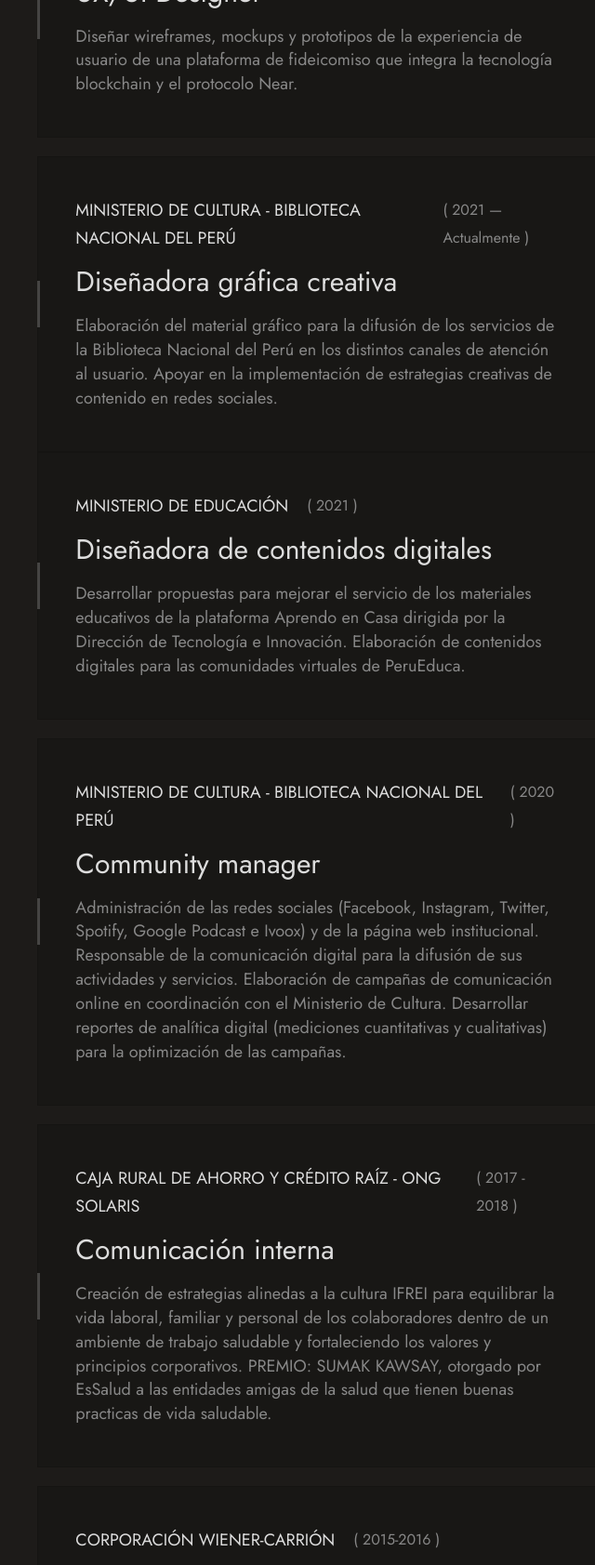
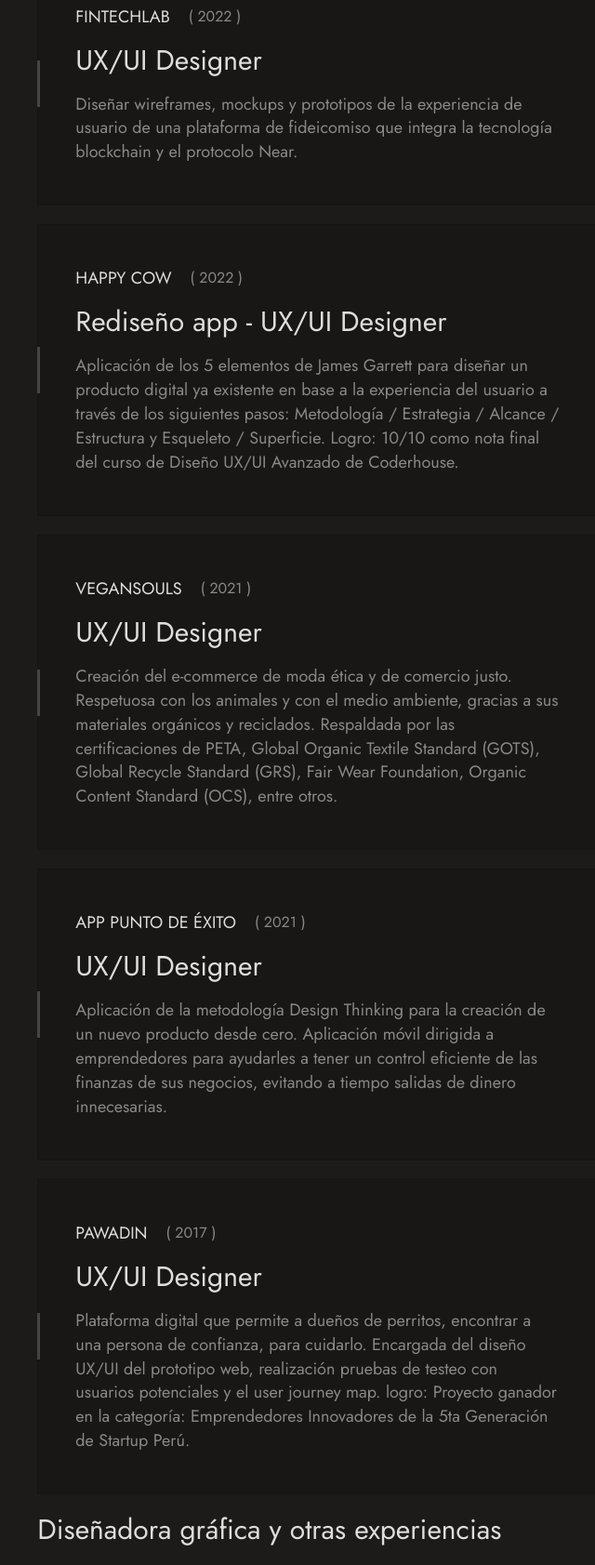
Before and after one commit to driverasanti/driverasanti.github.io, a plain HTML site: page index.html in a window 1280 px wide. Shown: the part 2365-4048 px from the top of the page at 93% size, without its empty margins (17-657 px from the left). Drawn offline with Linux system fonts and the light colour scheme.

Commit message:
title on work experience

```diff
--- a/index.html
+++ b/index.html
@@ -165,26 +165,73 @@
 												<div class="resumo_fn_boxed_list">
 													<ul>
 														<li>
+															<h3 class="title">UX/UI Designer</h3>
+														</li>
+														<li>
 															<div class="item">
 																<div class="item_top">
 																	<h5>FINTECHLAB</h5>
-																	<span>( 2022 — Actualmente )</span>
+																	<span>( 2022 )</span>
 																</div>
 																<h3>UX/UI Designer</h3>
 																<p>Diseñar wireframes, mockups y prototipos de la experiencia de usuario de una plataforma de fideicomiso que integra la tecnología blockchain y el protocolo Near.</p>
 															</div>
 														</li>
-														<div class="item">
-															<div class="item_top">
-																<h5>Ministerio de Cultura - Biblioteca Nacional del Perú</h5>
-																<span>( 2021 — Actualmente )</span>
-															</div>
-															<h3>Diseñadora gráfica creativa</h3>
-															<p>
-																Elaboración del material gráfico para la difusión de los servicios de la Biblioteca Nacional del Perú en los distintos canales de atención al usuario. Apoyar en la implementación de estrategias creativas de contenido
-																en redes sociales.
-															</p>
-														</div>
+														<li>
+															<div class="item">
+																<div class="item_top">
+																	<h5>Happy Cow</h5>
+																	<span>( 2022 )</span>
+																</div>
+																<h3>Rediseño app - UX/UI Designer</h3>
+																<p>
+																	Aplicación de los 5 elementos de James Garrett para diseñar un producto digital ya existente en base a la experiencia del usuario a través de los siguientes pasos: Metodología / Estrategia / Alcance / Estructura
+																	y Esqueleto / Superficie. Logro: 10/10 como nota final del curso de Diseño UX/UI Avanzado de Coderhouse.
+																</p>
+															</div>
+														</li>
+														<li>
+															<div class="item">
+																<div class="item_top">
+																	<h5>Vegansouls</h5>
+																	<span>( 2021 )</span>
+																</div>
+																<h3>UX/UI Designer</h3>
+																<p>
+																	Creación del e-commerce de moda ética y de comercio justo. Respetuosa con los animales y con el medio ambiente, gracias a sus materiales orgánicos y reciclados. Respaldada por las certificaciones de PETA, Global
+																	Organic Textile Standard (GOTS), Global Recycle Standard (GRS), Fair Wear Foundation, Organic Content Standard (OCS), entre otros.
+																</p>
+															</div>
+														</li>
+														<li>
+															<div class="item">
+																<div class="item_top">
+																	<h5>App Punto de éxito</h5>
+																	<span>( 2021 )</span>
+																</div>
+																<h3>UX/UI Designer</h3>
+																<p>
+																	Aplicación de la metodología Design Thinking para la creación de un nuevo producto desde cero. Aplicación móvil dirigida a emprendedores para ayudarles a tener un control eficiente de las finanzas de sus
+																	negocios, evitando a tiempo salidas de dinero innecesarias.
+																</p>
+															</div>
+														</li>
+														<li>
+															<div class="item">
+																<div class="item_top">
+																	<h5>Pawadin</h5>
+																	<span>( 2017 )</span>
+																</div>
+																<h3>UX/UI Designer</h3>
+																<p>
+																	Plataforma digital que permite a dueños de perritos, encontrar a una persona de confianza, para cuidarlo. Encargada del diseño UX/UI del prototipo web, realización pruebas de testeo con usuarios potenciales y el
+																	user journey map. logro: Proyecto ganador en la categoría: Emprendedores Innovadores de la 5ta Generación de Startup Perú.
+																</p>
+															</div>
+														</li>
+														<li>
+															<h3 class="title">Diseñadora gráfica y otras experiencias</h3>
+														</li>
 														<li>
 															<div class="item">
 																<div class="item_top">
```
